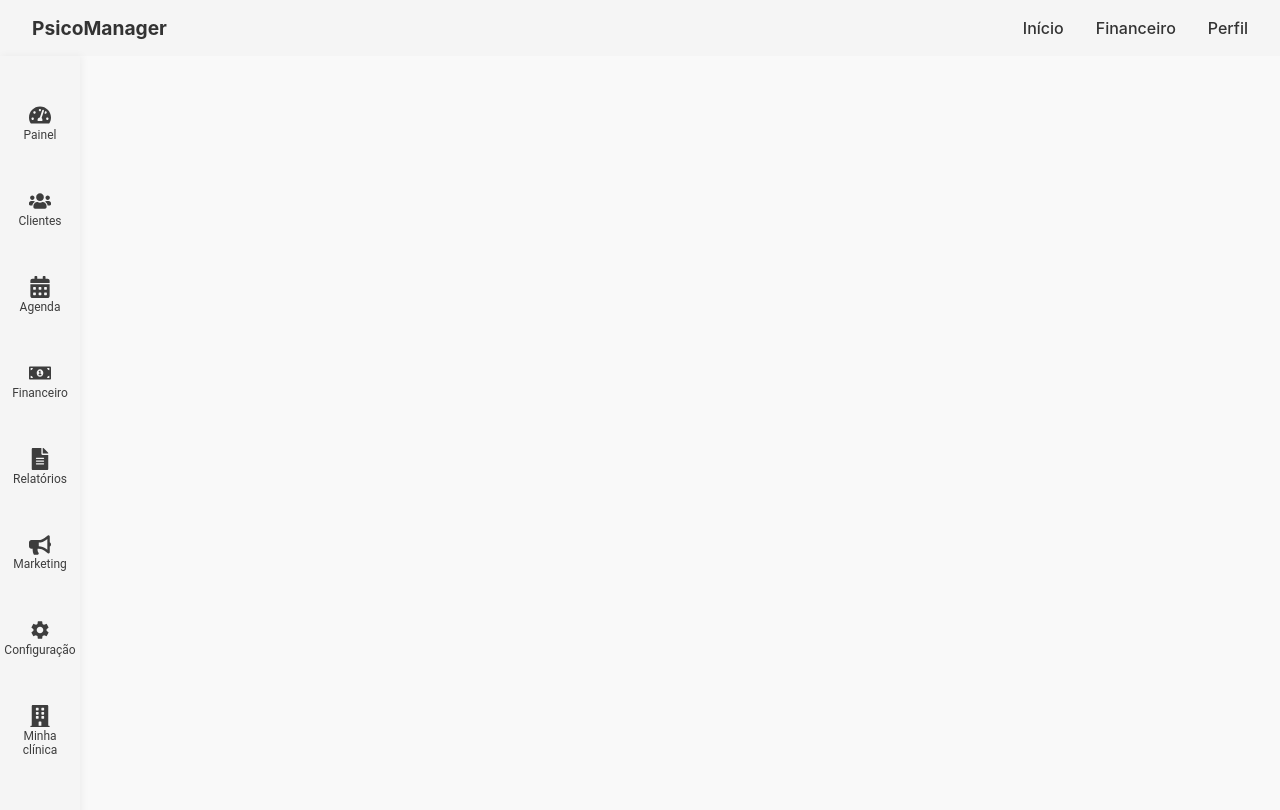
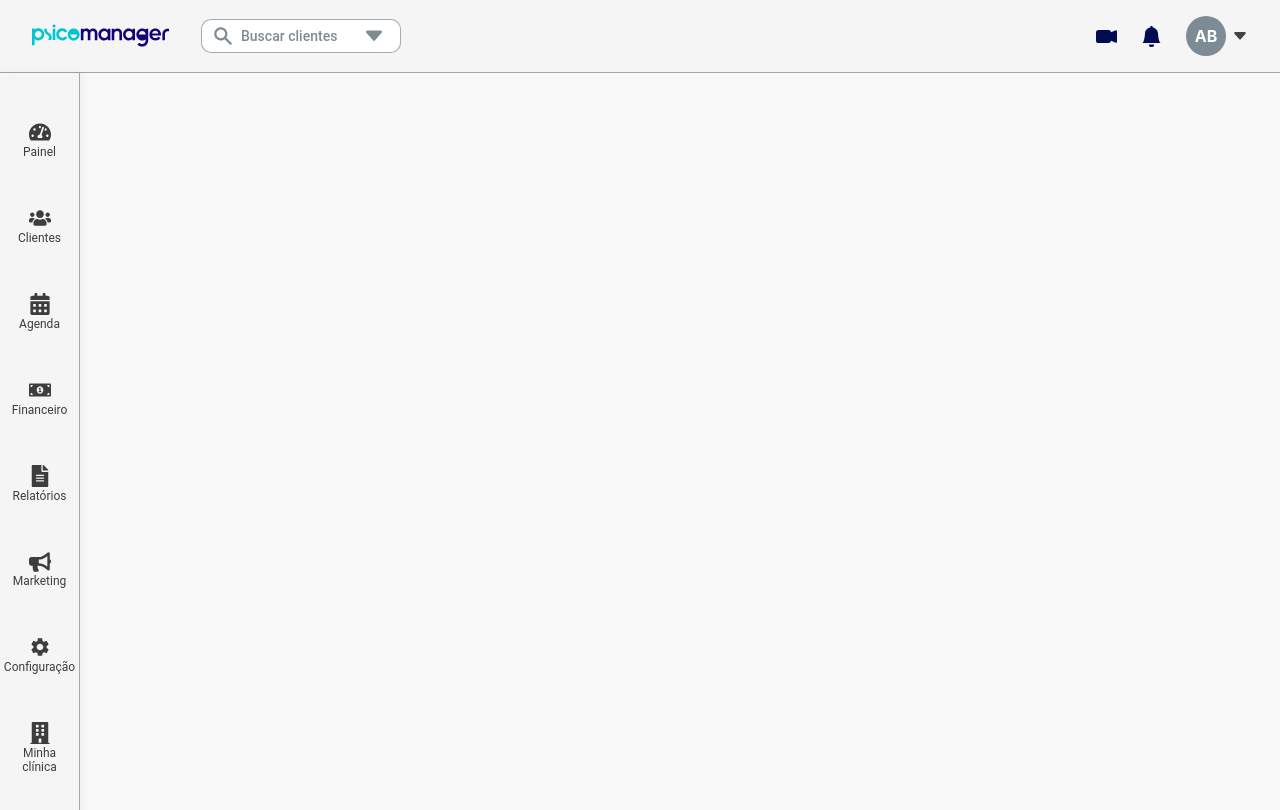
Before and after one commit to lf-germano/psicomanager-frontend-challenge, a React (Create React App) app in the folder psicomanager/: page / in a window 1280 px wide. Shown: the top 810 px of the page. Built offline with nearby package versions, Linux system fonts and the light colour scheme.

Commit message:
feature/navbar-finished

```diff
--- a/psicomanager/package.json
+++ b/psicomanager/package.json
@@ -18,6 +18,7 @@
     "react-hook-form": "^7.62.0",
     "react-icons": "^4.7.1",
     "react-input-mask": "^2.0.4",
+    "react-responsive": "^10.0.1",
     "react-scripts": "5.0.1",
     "styled-components": "^6.1.19",
     "typescript": "^4.9.5",
--- a/psicomanager/src/components/Navbar.tsx
+++ b/psicomanager/src/components/Navbar.tsx
@@ -1,13 +1,24 @@
 import styled from "styled-components";
+import { ReactComponent as HeaderLogo } from "../assets/images/header-logo.svg";
+import { colors } from "../styles/colors";
+import { BsCameraVideoFill } from "react-icons/bs";
+import { BsFillBellFill } from "react-icons/bs";
+import SearchBar from "./Searchbar";
+import UserMenu from "./UserMenu";
 
 export function Navbar() {
   return (
     <Nav>
-      <Logo>PsicoManager</Logo>
+      <LeftSection>
+      <Logo>
+        <HeaderLogo style={{ height: "32px" }} />
+      </Logo>
+      <SearchBar />
+      </LeftSection>
       <NavLinks>
-        <a href="/">Início</a>
-        <a href="/finances">Financeiro</a>
-        <a href="/profile">Perfil</a>
+        <BsCameraVideoFill color={colors.primary} size={21}/>
+        <BsFillBellFill color={colors.primary} size={21}/>
+        <UserMenu />
       </NavLinks>
     </Nav>
   );
@@ -20,16 +31,26 @@ const Nav = styled.nav`
   display: flex;
   align-items: center;
   justify-content: space-between;
+  border-bottom: 1px solid ${colors.border};
 `;
 
+const LeftSection = styled.div`
+  display: flex;
+  align-items: center;
+  gap: 2rem;
+`;
 const Logo = styled.div`
   font-weight: bold;
   font-size: 1.2rem;
+  display: flex;
+  align-items: center;
 `;
 
 const NavLinks = styled.div`
+  display: flex;
+  align-items: center;
+  gap: 1.5rem;
   a {
-    margin-left: 2rem;
     text-decoration: none;
     color: #333;
     font-weight: 500;
--- /dev/null
+++ b/psicomanager/src/components/Searchbar.tsx
@@ -0,0 +1,201 @@
+import React, { useState, useRef, useEffect } from "react";
+import styled from "styled-components";
+import { colors } from "../styles/colors";
+import { HiSearch } from "react-icons/hi";
+import { BsFillCaretDownFill } from "react-icons/bs";
+import { useMediaQuery } from "react-responsive";
+
+const mockClients = [
+  "Lucas Germano",
+  "Amanda Silva",
+  "Bruno Oliveira",
+  "Carla Souza",
+  "Daniel Ferreira",
+  "Eduarda Mendes",
+];
+
+const SearchBar: React.FC = () => {
+  const [query, setQuery] = useState("");
+  const [showSuggestions, setShowSuggestions] = useState(false);
+  const [isMobileExpanded, setIsMobileExpanded] = useState(false);
+  const containerRef = useRef<HTMLDivElement>(null);
+
+  // Detect if screen is small (mobile)
+  const isMobile = useMediaQuery({ maxWidth: 600 });
+
+  // Dismiss suggestions when clicking outside
+  useEffect(() => {
+    function handleClickOutside(event: MouseEvent) {
+      if (
+        containerRef.current &&
+        !containerRef.current.contains(event.target as Node)
+      ) {
+        setShowSuggestions(false);
+      }
+    }
+    if (showSuggestions) {
+      document.addEventListener("mousedown", handleClickOutside);
+    }
+    return () => {
+      document.removeEventListener("mousedown", handleClickOutside);
+    };
+  }, [showSuggestions]);
+
+  const filteredClients = query
+    ? mockClients.filter((client) =>
+        client.toLowerCase().includes(query.toLowerCase())
+      )
+    : [];
+
+  const handleArrowClick = () => {
+    if (!query) {
+      setShowSuggestions(true);
+    }
+  };
+
+  const handleMobileExpand = () => {
+    if (isMobile && !isMobileExpanded) {
+      setIsMobileExpanded(true);
+      setShowSuggestions(true);
+    }
+  };
+
+  const handleBlur = () => {
+    setTimeout(() => {
+      setShowSuggestions(false);
+      if (isMobile) setIsMobileExpanded(false);
+    }, 150);
+  };
+
+  return (
+    <Container ref={containerRef} $isMobile={isMobile}>
+      <SearchWrapper
+        $isMobile={isMobile}
+        $isMobileExpanded={isMobileExpanded}
+        onClick={handleMobileExpand}
+      >
+        <HiSearch size={22} color={colors.info} style={{ marginRight: 2 }} />
+        {(!isMobile || isMobileExpanded) && (
+          <Input
+            type="text"
+            placeholder="Buscar clientes"
+            value={query}
+            onChange={(e) => {
+              setQuery(e.target.value);
+              setShowSuggestions(true);
+            }}
+            onFocus={() => setShowSuggestions(true)}
+            onBlur={handleBlur}
+            autoFocus={isMobile && isMobileExpanded}
+          />
+        )}
+        <IconButton
+          type="button"
+          onClick={(e) => {
+            e.stopPropagation();
+            handleArrowClick();
+            if (isMobile && !isMobileExpanded) setIsMobileExpanded(true);
+          }}
+        >
+          <BsFillCaretDownFill size={22} color={colors.info} />
+        </IconButton>
+      </SearchWrapper>
+
+      {showSuggestions && (
+        <SuggestionsBox>
+          {(query
+            ? filteredClients
+            : [...mockClients].sort((a, b) => a.localeCompare(b))
+          ).map((client, idx) => (
+            <SuggestionItem
+              key={idx}
+              onMouseDown={() => {
+                setQuery(client);
+                setShowSuggestions(false);
+                if (isMobile) setIsMobileExpanded(false);
+              }}
+            >
+              {client}
+            </SuggestionItem>
+          ))}
+        </SuggestionsBox>
+      )}
+    </Container>
+  );
+};
+
+const Container = styled.div<{ $isMobile?: boolean }>`
+  position: relative;
+  width: ${({ $isMobile }) => ($isMobile ? "100%" : "auto")};
+  max-width: 200px;
+`;
+
+const SearchWrapper = styled.div<{
+  $isMobile?: boolean;
+  $isMobileExpanded?: boolean;
+}>`
+  display: flex;
+  align-items: center;
+  justify-content: space-between;
+  border: 1.5px solid ${colors.border};
+  border-radius: 10px;
+  padding: 0px 10px;
+  background: white;
+  width: ${({ $isMobile, $isMobileExpanded }) =>
+    $isMobile && !$isMobileExpanded ? "48px" : "100%"};
+  min-width: 48px;
+  transition: width 0.2s;
+  cursor: ${({ $isMobile, $isMobileExpanded }) =>
+    $isMobile && !$isMobileExpanded ? "pointer" : "default"};
+`;
+
+const Input = styled.input`
+  border: none;
+  outline: none;
+  flex: 1;
+  min-width: 0; // Add this line!
+  padding: 5px;
+  font-family: "Roboto", sans-serif;
+  font-size: 14px;
+  text-align: left;
+  &::placeholder {
+    color: ${colors.info};
+    font-weight: 500;
+    font-family: "Roboto", sans-serif;
+  }
+`;
+
+const IconButton = styled.button`
+  border: none;
+  background: none;
+  cursor: pointer;
+  display: flex;
+  align-items: center;
+  padding: 5px;
+`;
+
+const SuggestionsBox = styled.ul`
+  position: absolute;
+  top: 45px;
+  left: 0;
+  right: 0;
+  background: white;
+  border: 1px solid ${colors.border};
+  border-radius: 10px;
+  max-height: 150px;
+  overflow-y: auto;
+  list-style: none;
+  margin: 0;
+  padding: 0;
+  z-index: 10;
+`;
+
+const SuggestionItem = styled.li`
+  padding: 8px 12px;
+  cursor: pointer;
+  &:hover {
+    background: #f2f2f2;
+  }
+`;
+
+export default SearchBar;
--- a/psicomanager/src/components/Sidebar.tsx
+++ b/psicomanager/src/components/Sidebar.tsx
@@ -118,6 +118,7 @@ const SideNav = styled.div`
   align-items: center;
   padding: 2rem 8px 0 8px; // horizontal padding added
   box-shadow: 2px 0 8px rgba(0,0,0,0.05);
+  border-right: 1px solid ${colors.border};
   z-index: 100;
 `;
 
@@ -136,7 +137,7 @@ const IconButton = styled.button<{ active?: boolean }>`
   ${({ active }) =>
     active &&
     css`
-      background: ${colors.primary};
+      background: ${colors.accent};
       border-radius: 12px;
       box-shadow: 0 2px 8px rgba(0,0,0,0.08);
     `}
@@ -145,7 +146,7 @@ const IconButton = styled.button<{ active?: boolean }>`
     border-radius: 8px;
   }
   &:focus {
-    background: ${colors.primary};
+    background: ${colors.accent};
       border-radius: 12px;
       box-shadow: 0 2px 8px rgba(0,0,0,0.08);
   }
--- /dev/null
+++ b/psicomanager/src/components/UserMenu.tsx
@@ -0,0 +1,80 @@
+import React, { useState, useRef, useEffect } from "react";
+import styled from "styled-components";
+import { BsFillCaretDownFill } from "react-icons/bs";
+import { colors } from "../styles/colors";
+
+const UserMenu: React.FC = () => {
+  const [open, setOpen] = useState(false);
+  const ref = useRef<HTMLDivElement>(null);
+
+  useEffect(() => {
+    const handleClickOutside = (event: MouseEvent) => {
+      if (ref.current && !ref.current.contains(event.target as Node)) {
+        setOpen(false);
+      }
+    };
+    document.addEventListener("mousedown", handleClickOutside);
+    return () => document.removeEventListener("mousedown", handleClickOutside);
+  }, []);
+
+  return (
+    <Container ref={ref} onClick={() => setOpen((prev) => !prev)}>
+      <Circle>AB</Circle>
+      <BsFillCaretDownFill size={16} color={colors.secondary} />
+      <Dropdown $open={open}>
+        <DropdownItem>Perfil</DropdownItem>
+        <DropdownItem>Configurações</DropdownItem>
+        <DropdownItem>Sair</DropdownItem>
+      </Dropdown>
+    </Container>
+  );
+};
+
+export default UserMenu;
+
+const Container = styled.div`
+  position: relative;
+  display: flex;
+  align-items: center;
+  cursor: pointer;
+`;
+
+const Circle = styled.div`
+  width: 40px;
+  height: 40px;
+  border-radius: 50%;
+  background-color: ${colors.info};
+  color: white;
+  font-weight: bold;
+  display: flex;
+  align-items: center;
+  justify-content: center;
+  margin-right: 6px;
+  user-select: none;
+`;
+
+const Dropdown = styled.ul<{ $open: boolean }>`
+  position: absolute;
+  top: 48px;
+  right: 0;
+  background: white;
+  border: 1px solid #ccc;
+  border-radius: 8px;
+  list-style: none;
+  padding: 0;
+  margin: 0;
+  min-width: 150px;
+  box-shadow: 0 4px 8px rgba(0, 0, 0, 0.1);
+  display: ${({ $open }) => ($open ? "block" : "none")};
+  z-index: 100;
+`;
+
+const DropdownItem = styled.li`
+  padding: 10px 15px;
+  font-size: 14px;
+  color: #999;
+  cursor: not-allowed;
+  &:hover {
+    background: #f2f2f2;
+  }
+`;
--- a/psicomanager/src/styles/colors.ts
+++ b/psicomanager/src/styles/colors.ts
@@ -1,16 +1,16 @@
 export const colors = {
-  primary: "#334094",
+  primary: "#000C52",
   secondary: "#424242",
-  accent: "#ff9800",
+  accent: "#334094",
   background: "#f5f5f5",
   surface: "#ffffff",
   error: "#d32f2f",
   warning: "#ffa000",
-  info: "#0288d1",
+  info: "#7D8C94",
   success: "#388e3c",
   textPrimary: "#3D3D3D",
   textSecondary: "#757575",
-  border: "#e0e0e0",
+  border: "#7d8c94b8",
   shadow: "rgba(0,0,0,0.05)",
   overlay: "rgba(0,0,0,0.3)",
 };
--- /dev/null
+++ b/psicomanager/src/svg.d.ts
@@ -0,0 +1,6 @@
+declare module "*.svg" {
+  import * as React from "react";
+  export const ReactComponent: React.FunctionComponent<React.SVGProps<SVGSVGElement>>;
+  const src: string;
+  export default src;
+}
```
Also changed, not shown: psicomanager/src/assets/images/header-logo.svg (added), 1 other file (tests, documents, lock files or other folders).
